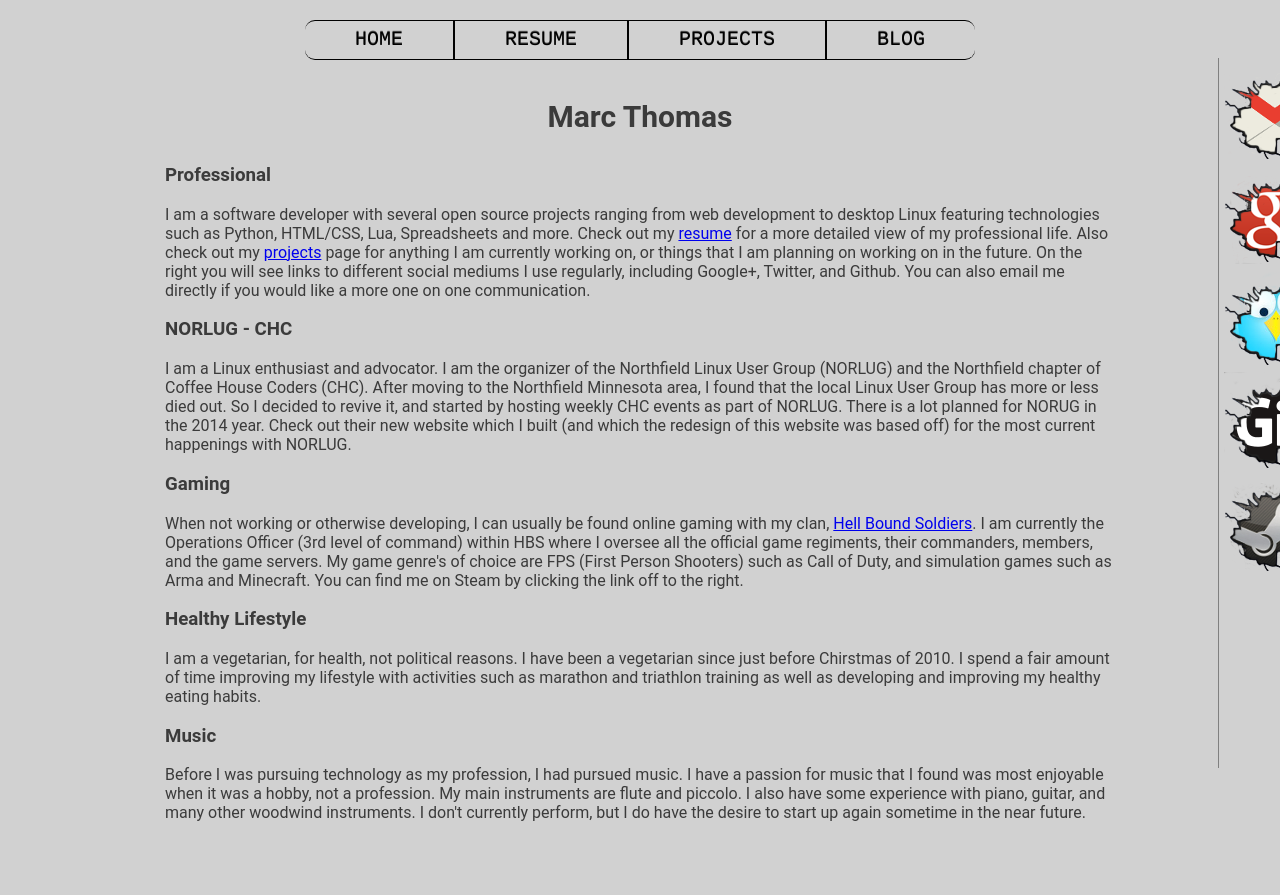
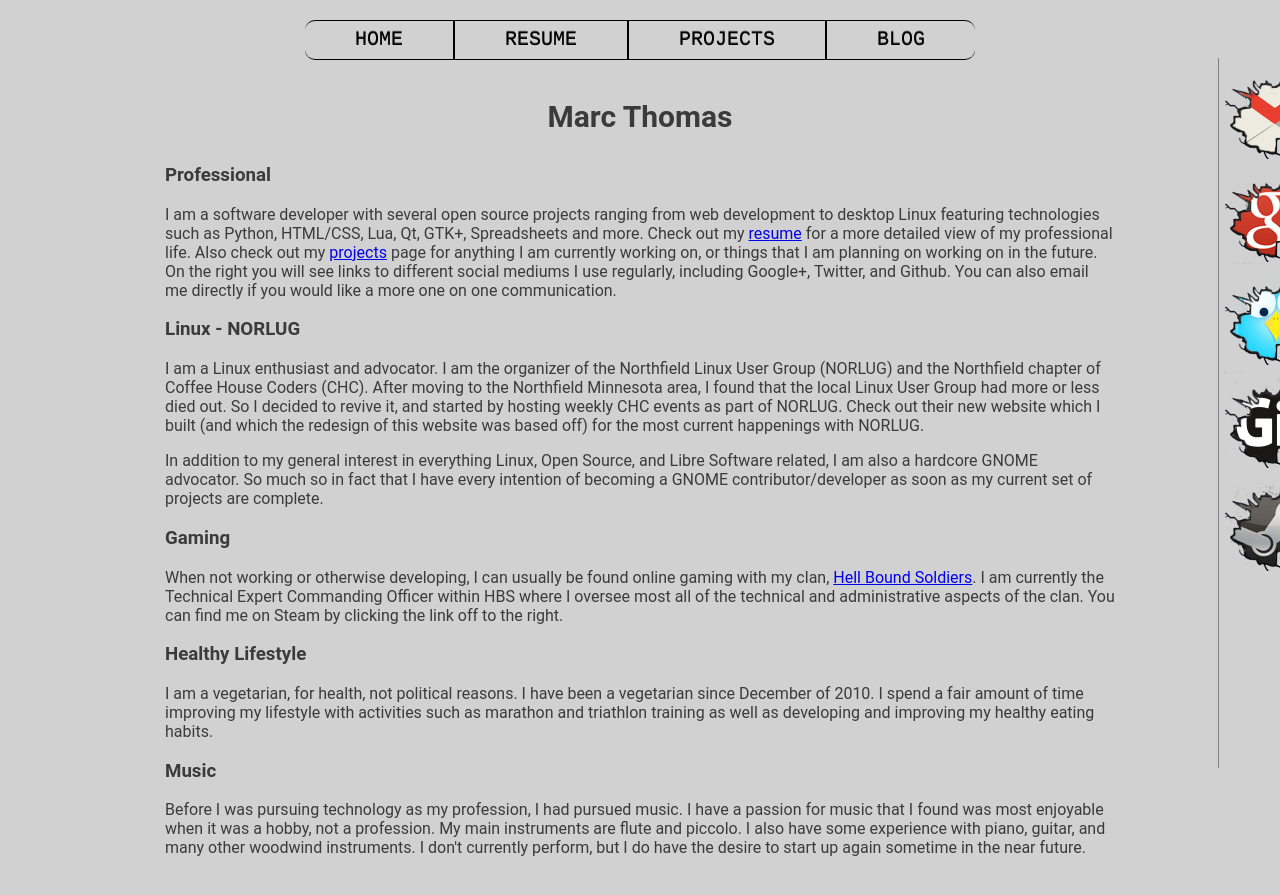
Before and after one commit to mathomastech/mathomastech.github.io, a Jekyll site: the page built from index.html, in a window 1280 px wide. Shown: the top 895 px of the page. Built offline with Jekyll 4.4.1, drawn with Linux system fonts in a browser that asks for light colours.

Commit message:
Updating website

```diff
--- a/css/StyleSheetMain.css
+++ b/css/StyleSheetMain.css
@@ -325,6 +325,10 @@ mainHeader{
 	margin: 2px;
 }
 
+.comms img{
+    margin-left: -15%;
+}
+
 .projectHeader{
 	text-align: center;
 	margin: 0% 15%;
--- a/index.html
+++ b/index.html
@@ -5,22 +5,23 @@ layout: default
 <p class="welcomePageHeaders">Marc Thomas</p>
 <section class="card">
 	<h3 class="header center"> Professional </h3>
-	<p class="content center"> I am a software developer with several open source projects ranging from web development to desktop Linux featuring technologies such as Python, HTML/CSS, Lua, Spreadsheets and more. Check out my <a href="/Resume" title="Resume">resume</a> for a more detailed view of my professional life. Also check out my <a href="/Projects" title="Projects">projects</a> page for anything I am currently working on, or things that I am planning on working on in the future. On the right you will see links to different social mediums I use regularly, including Google+, Twitter, and Github. You can also email me directly if you would like a more one on one communication.</p>
+	<p class="content center"> I am a software developer with several open source projects ranging from web development to desktop Linux featuring technologies such as Python, HTML/CSS, Lua, Qt, GTK+, Spreadsheets and more. Check out my <a href="/Resume" title="Resume">resume</a> for a more detailed view of my professional life. Also check out my <a href="/Projects" title="Projects">projects</a> page for anything I am currently working on, or things that I am planning on working on in the future. On the right you will see links to different social mediums I use regularly, including Google+, Twitter, and Github. You can also email me directly if you would like a more one on one communication.</p>
 </section>
 
 <section class="card">
-    <h3 class="header center"> NORLUG - CHC </h3>
-    <p class="content center"> I am a Linux enthusiast and advocator. I am the organizer of the Northfield Linux User Group (NORLUG) and the Northfield chapter of Coffee House Coders (CHC). After moving to the Northfield Minnesota area, I found that the local Linux User Group has more or less died out. So I decided to revive it, and started by hosting weekly CHC events as part of NORLUG. There is a lot planned for NORUG in the 2014 year. Check out their new website which I built (and which the redesign of this website was based off) for the most current happenings with NORLUG.
+    <h3 class="header center"> Linux - NORLUG</h3>
+    <p class="content center"> I am a Linux enthusiast and advocator. I am the organizer of the Northfield Linux User Group (NORLUG) and the Northfield chapter of Coffee House Coders (CHC). After moving to the Northfield Minnesota area, I found that the local Linux User Group had more or less died out. So I decided to revive it, and started by hosting weekly CHC events as part of NORLUG. Check out their new website which I built (and which the redesign of this website was based off) for the most current happenings with NORLUG.</p>
+    <p class="content center"> In addition to my general interest in everything Linux, Open Source, and Libre Software related, I am also a hardcore GNOME advocator. So much so in fact that I have every intention of becoming a GNOME contributor/developer as soon as my current set of projects are complete.</p>
 </section>
 
 <section class="card">
 	<h3 class="header center"> Gaming </h3>
-	<p class="content center"> When not working or otherwise developing, I can usually be found online gaming with my clan, <a href="http://hellboundsoldiers.org" title="HBS">Hell Bound Soldiers</a>. I am currently the Operations Officer (3rd level of command) within HBS where I oversee all the official game regiments, their commanders, members, and the game servers. My game genre's of choice are FPS (First Person Shooters) such as Call of Duty, and simulation games such as Arma and Minecraft. You can find me on Steam by clicking the link off to the right.</p>
+	<p class="content center"> When not working or otherwise developing, I can usually be found online gaming with my clan, <a href="http://hellboundsoldiers.org" title="HBS">Hell Bound Soldiers</a>. I am currently the Technical Expert Commanding Officer within HBS where I oversee most all of the technical and administrative aspects of the clan. You can find me on Steam by clicking the link off to the right.</p>
 </section>
 
 <section class="card">
 	<h3 class="header center"> Healthy Lifestyle </h3>
-	<p class="content center"> I am a vegetarian, for health, not political reasons. I have been a vegetarian since just before Chirstmas of 2010. I spend a fair amount of time improving my lifestyle with activities such as marathon and triathlon training as well as developing and improving my healthy eating habits.</p>
+	<p class="content center"> I am a vegetarian, for health, not political reasons. I have been a vegetarian since December of 2010. I spend a fair amount of time improving my lifestyle with activities such as marathon and triathlon training as well as developing and improving my healthy eating habits.</p>
 </section>
 
 <section class="card">
```
Also changed, not shown: projects/hbsCommunicator.markdown (+8 -7 lines), projects/index.html (+6 -6 lines).
